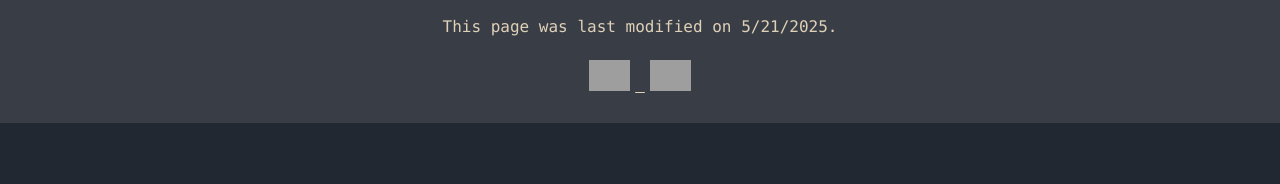
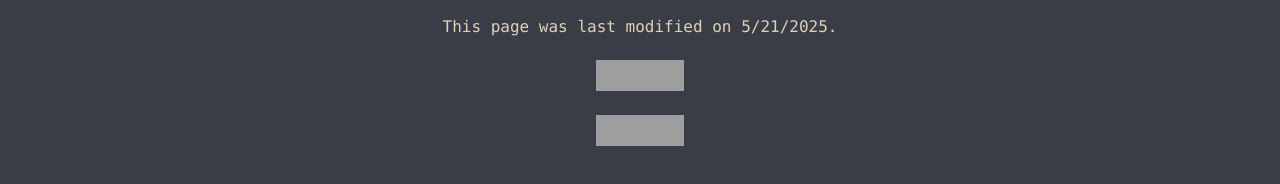
Before and after one commit to MidnightKath/MidnightKath, a plain HTML site: page contact.html in a window 1280 px wide. Shown: the part 1690-1874 px from the top of the page. Before the commit the page ends 1813 px from the top, so only its background shows below. Drawn offline with Linux system fonts and the light colour scheme; grey boxes are pictures that could not be loaded.

Commit message:
contact.html

```diff
--- a/contact.html
+++ b/contact.html
@@ -56,12 +56,20 @@
         <p>© <script>document.write(new Date().getFullYear());</script> Kate Victorio. All rights reserved.</p>
         <p>This page was last modified on <span id="lastModified"></span>.</p>
         <div class="validation-badges">
-            <a href="http://validator.w3.org/check?uri=referer" target="_blank">
-                <img src="http://www.w3.org/html/logo/badge/html5-badge-icon.png" width="31" height="32" alt="HTML5 Valid">
-            </a>
-            <a href="http://jigsaw.w3.org/css-validator/check/referer" target="_blank">
-                <img src="http://jigsaw.w3.org/css-validator/images/vcss" width="88" height="31" alt="Valid CSS!">
-            </a>
+            <p>
+                <a href="https://jigsaw.w3.org/css-validator/check/referer">
+                    <img style="border:0;width:88px;height:31px"
+                        src="https://jigsaw.w3.org/css-validator/images/vcss"
+                        alt="Valid CSS!" />
+                </a>
+            </p>
+            <p>
+                <a href="https://jigsaw.w3.org/css-validator/check/referer">
+                    <img style="border:0;width:88px;height:31px"
+                        src="https://jigsaw.w3.org/css-validator/images/vcss-blue"
+                        alt="Valid CSS!" />
+                </a>
+            </p>
         </div>
     </footer>
     <script>
```
